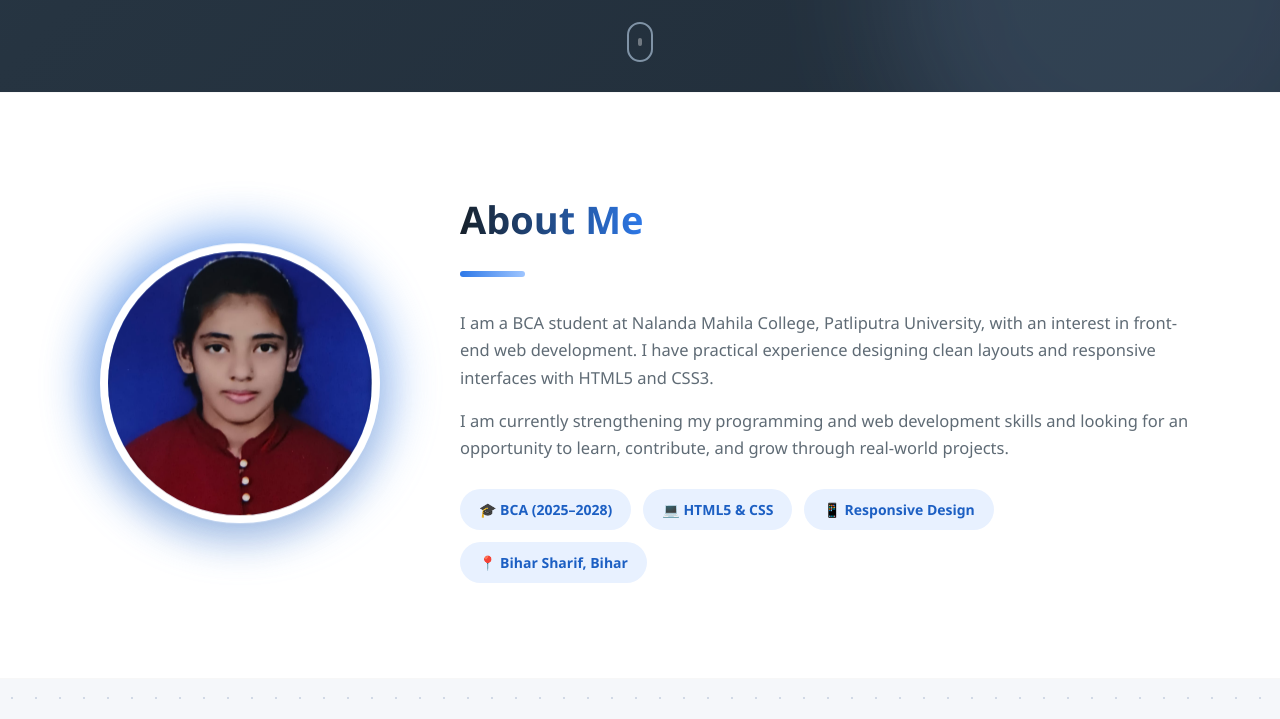
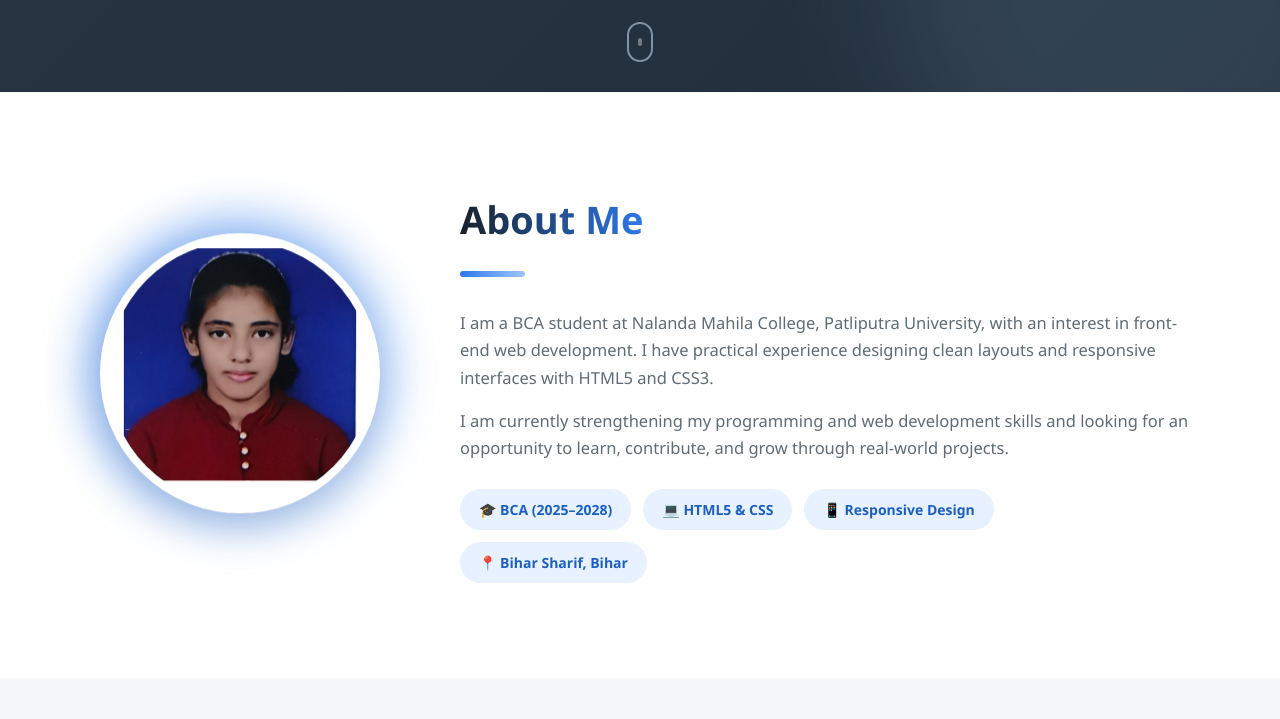
Before and after one commit to apsnidhi123/CODSOFT_TASKSNO, a plain HTML site: page index.html in a window 1280 px wide. Shown: the part 658-1377 px from the top of the page. Drawn offline with Linux system fonts and the light colour scheme.

Commit message:
index.html

```diff
--- a/index.html
+++ b/index.html
@@ -51,10 +51,7 @@ html {
 body {
     font-family: 'Segoe UI', Tahoma, Geneva, Verdana, sans-serif;
     color: var(--ink);
-    background-color: var(--paper);
-    /* Modern subtle dotted background pattern */
-    background-image: radial-gradient(#d1d9e6 1px, transparent 1px);
-    background-size: 24px 24px;
+    background-color: var(--paper); /* Restored previous solid background */
     line-height: 1.65;
     overflow-x: hidden;
 }
@@ -165,7 +162,7 @@ nav a:hover::after {
 
 .hero {
     color: white;
-    min-height: 600px; /* Slightly taller for new scroll icon */
+    min-height: 600px;
     display: flex;
     align-items: center;
     background: linear-gradient(-45deg, #1c2733, #263441, #2d4a66, #141d26);
@@ -252,7 +249,7 @@ nav a:hover::after {
     -webkit-background-clip: text;
     background-clip: text;
     animation: shineText 4s linear infinite;
-    text-shadow: 0 4px 20px rgba(0,0,0,0.1); /* Subtle shadow behind gradient */
+    text-shadow: 0 4px 20px rgba(0,0,0,0.1);
 }
 
 .hero p {
@@ -410,9 +407,10 @@ section {
 .avatar-container {
     width: 280px;
     aspect-ratio: 1;
-    margin: auto;
+    margin: 0 auto;
     position: relative;
     animation: float 6s ease-in-out infinite;
+    margin-top: -20px; /* Moved container a little above */
 }
 
 .avatar-container::before {
@@ -422,7 +420,7 @@ section {
     border-radius: 50%;
     background: linear-gradient(135deg, var(--accent), #9ec5ff);
     z-index: 0;
-    animation: breatheAura 4s ease-in-out infinite; /* Added breathing effect */
+    animation: breatheAura 4s ease-in-out infinite;
 }
 
 .avatar-container-inner {
@@ -430,25 +428,27 @@ section {
     height: 100%;
     border-radius: 50%;
     border: 8px solid white;
+    background-color: white; /* Clean background for zoomed out edges */
     box-shadow: 0 15px 35px rgba(25,54,88,.15);
     position: relative;
     z-index: 1;
     overflow: hidden;
 }
 
-/* Zoomed out Image */
+/* Zoomed out and moved up Image */
 .avatar-img {
     width: 100%;
     height: 100%;
     object-fit: cover;
-    object-position: center 15%; /* Adjusted for zoomed out frame */
-    transform: scale(1.0); /* REMOVED ZOOM (1.0 scale) */
+    object-position: center 15%;
+    /* Scaled down to zoom out, and translateY(-10px) to move picture slightly higher */
+    transform: scale(0.88) translateY(-10px);
     display: block;
     transition: transform 0.6s cubic-bezier(0.25, 0.8, 0.25, 1);
 }
 
 .avatar-container-inner:hover .avatar-img {
-    transform: scale(1.08); /* Hover effect restored to a slight zoom */
+    transform: scale(0.95) translateY(-10px); /* Smooth slight zoom on hover */
 }
 
 .about-copy p {
@@ -502,7 +502,7 @@ section {
     overflow: hidden;
 }
 
-/* Updated Hover Glow Border Effect */
+/* Glowing Border Effect */
 .skill-card:hover,
 .project-card:hover,
 .info-card:hover {
@@ -570,7 +570,7 @@ section {
     transform: translateX(4px);
 }
 
-/* EDUCATION - New Timeline Design */
+/* EDUCATION - Timeline Design */
 .education-list {
     position: relative;
     margin-top: 24px;
```
